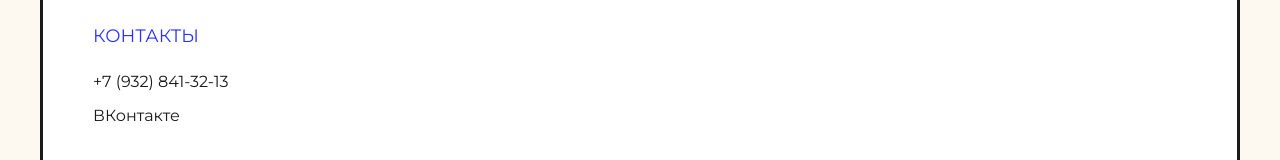
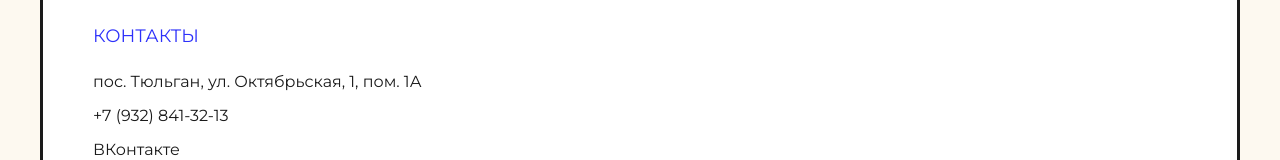
Before and after one commit to pr-poehali-dev/project-alpha-initiative-16, a React (Vite) app: page / in a window 1280 px wide. Shown: the part 3096-3256 px from the top of the page. Built offline with nearby package versions, Linux system fonts and the light colour scheme; a web font is replaced by a local one.

Commit message:
Добавлен адрес в Тюльгане

```diff
--- a/src/pages/Index.tsx
+++ b/src/pages/Index.tsx
@@ -247,6 +247,7 @@ export default function Index() {
         <div className="footer-links">
           <h4>Контакты</h4>
           <ul>
+            <li>пос. Тюльган, ул. Октябрьская, 1, пом. 1А</li>
             <li><a href="https://wa.me/79328413213" target="_blank" rel="noopener noreferrer" style={{ color: "inherit", textDecoration: "none" }}>+7 (932) 841-32-13</a></li>
             <li><a href="https://vk.com/id1061142304" target="_blank" rel="noopener noreferrer" style={{ color: "inherit", textDecoration: "none" }}>ВКонтакте</a></li>
           </ul>
```
